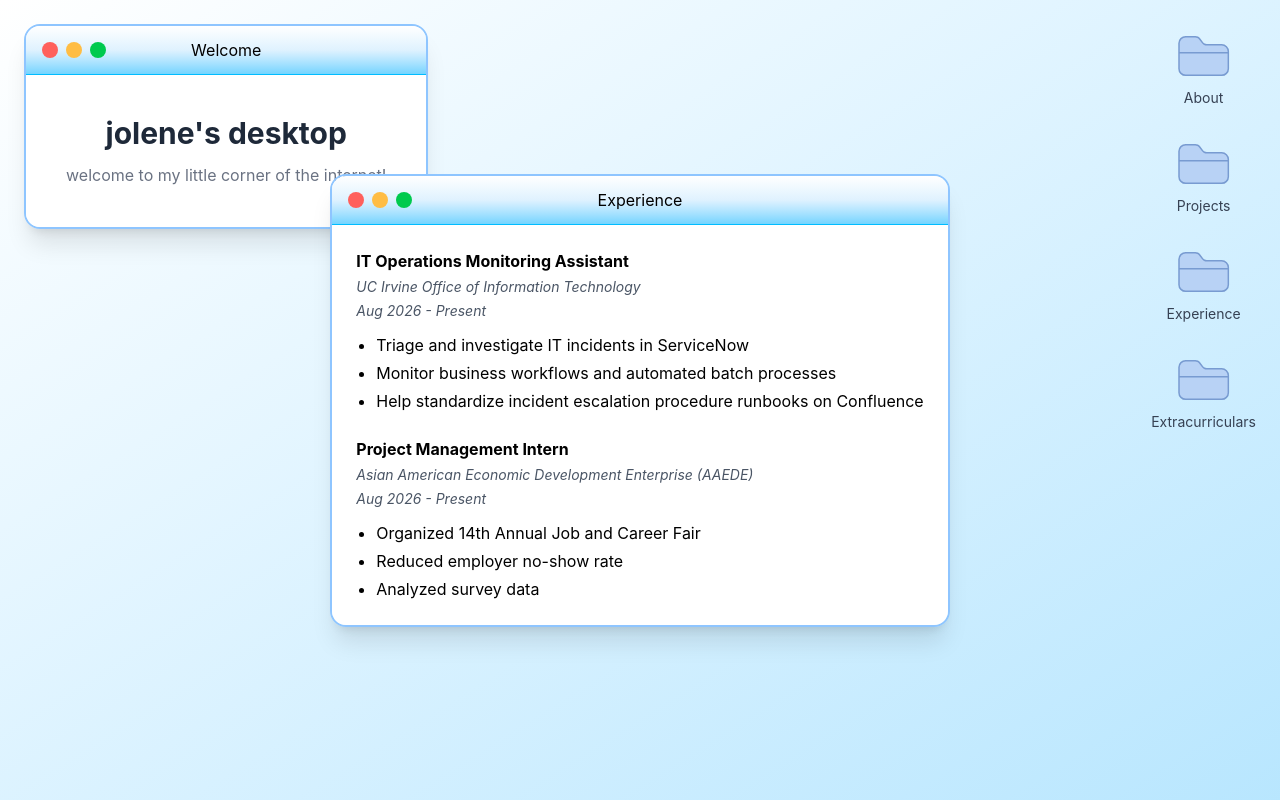
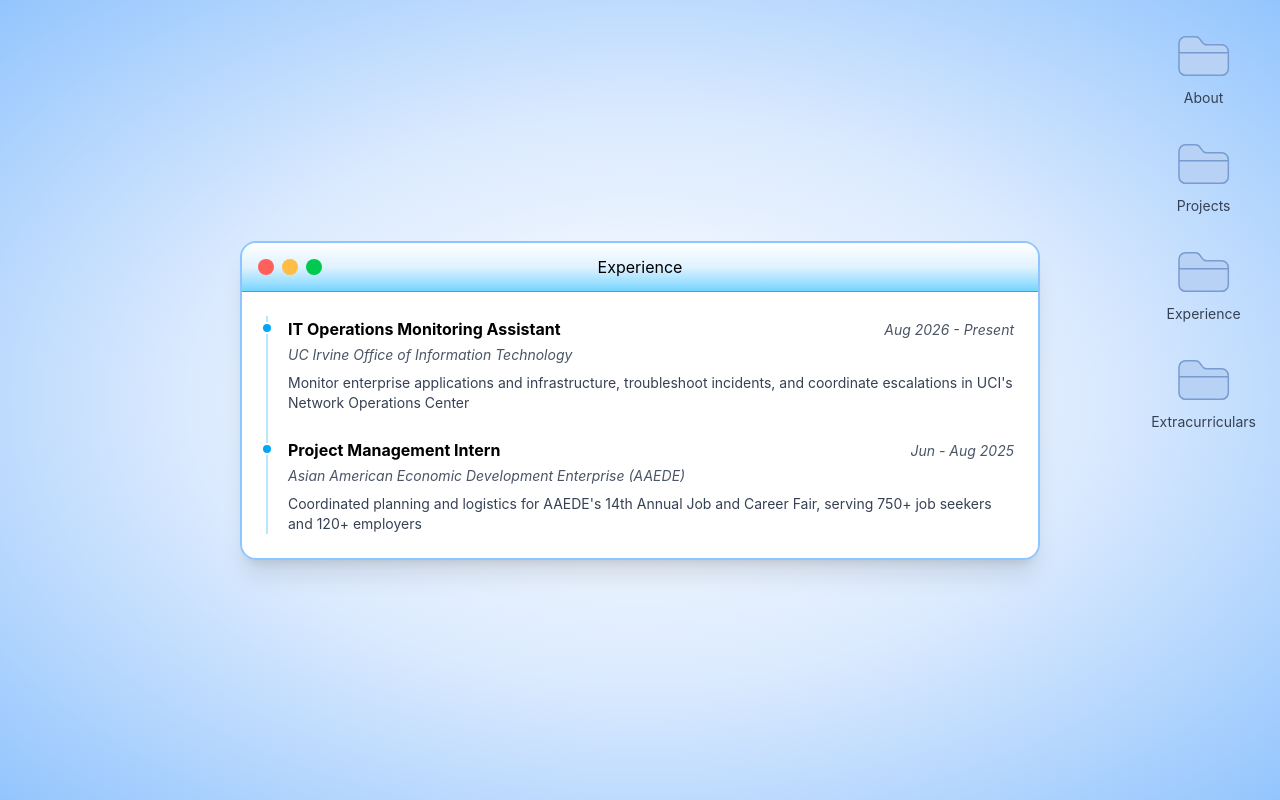
Before and after one commit to jolene1115/personal-portfolio, a React (Vite) app: page / in a window 1280 px wide. Both pictures are taken after a click on the button "Experience". Built offline with nearby package versions, Linux system fonts and the light colour scheme.

Commit message:
docs: refine experience descriptions

```diff
--- a/src/App.tsx
+++ b/src/App.tsx
@@ -10,11 +10,13 @@ function App() {
   const [openFolder, setOpenFolder] = useState<string | null>(null)
   const [showWelcome, setShowWelcome] = useState(true)
   return (
-    <div className="relative min-h-screen bg-linear-to-br from-white to-sky-200 flex items-center justify-center">
+    <div className="relative min-h-screen
+          bg-[radial-gradient(ellipse_at_center,#ffffff_0%,#dbeafe_50%,#93c5fd_100%)]
+          flex items-center justify-center">
 
       {showWelcome && (
-        <div className="md:absolute md:left-6 md:top-6">
-          <Window title="Welcome" onClose={() => setShowWelcome(false)}>
+
+          <Window title="Welcome" compact onClose={() => setShowWelcome(false)}>
             <div className="p-4 text-center">
               <h1 className="text-3xl font-bold text-gray-800">jolene's desktop</h1>
               <p className="mt-3 text-gray-500">
@@ -22,7 +24,7 @@ function App() {
               </p>
             </div>
           </Window>
-         </div>
+
       )}
 
 
--- a/src/components/Experience.tsx
+++ b/src/components/Experience.tsx
@@ -1,34 +1,53 @@
 export default function Experience(){
     return (
-        <div className="space-y-6">
-            <section>
-                <h2 className="font-bold">IT Operations Monitoring Assistant</h2>
+        <div className="space-y-6 border-l-2 border-sky-200 pl-5">
+            <section className="relative">
+                <span
+                    aria-hidden="true"
+                    className="absolute -left-[21px] top-3 h-3 w-3 -translate-x-1/2 -translate-y-1/2
+                    rounded-full border-2 border-white bg-sky-500"
+                />
+                <div className="flex flex-col gap-1 sm:flex-row sm:items-baseline sm:justify-between sm:gap-4">
+                    <h2 className="font-bold">IT Operations Monitoring Assistant</h2>
+                    <p className="mt-1 text-sm italic text-gray-600">
+                    Aug 2026 - Present
+                    </p>
+                </div>
+
                 <p className="mt-1 text-sm italic text-gray-600">
                     UC Irvine Office of Information Technology
                 </p>
-                <p className="mt-1 text-sm italic text-gray-600">
-                    Aug 2026 - Present
+
+                <p className="mt-2 text-sm text-gray-700">
+                    Monitor enterprise applications and
+                    infrastructure, troubleshoot incidents,
+                    and coordinate escalations in UCI's Network Operations Center
                 </p>
-                <ul className="mt-3 list-disc space-y-1 pl-5">
-                    <li>Triage and investigate IT incidents in ServiceNow</li>
-                    <li>Monitor business workflows and automated batch processes</li>
-                    <li>Help standardize incident escalation procedure runbooks on Confluence</li>
-                </ul>
+
+
             </section>
 
-            <section>
-                <h2 className="font-bold">Project Management Intern</h2>
+            <section className="relative">
+                <span
+                    aria-hidden="true"
+                    className="absolute -left-[21px] top-3 h-3 w-3 -translate-x-1/2 -translate-y-1/2
+                    rounded-full border-2 border-white bg-sky-500"
+                />
+                <div className="flex flex-col gap-1 sm:flex-row sm:items-baseline sm:justify-between sm:gap-4">
+                    <h2 className="font-bold">Project Management Intern</h2>
+                    <p className="mt-1 text-sm italic text-gray-600">
+                    Jun - Aug 2025
+                    </p>
+                </div>
                 <p className="mt-1 text-sm italic text-gray-600">
                     Asian American Economic Development Enterprise (AAEDE)
                 </p>
-                <p className="mt-1 text-sm italic text-gray-600">
-                    Aug 2026 - Present
+
+               <p className="mt-2 text-sm text-gray-700">
+                    Coordinated planning and logistics for
+                    AAEDE's 14th Annual Job and Career Fair,
+                    serving 750+ job seekers and 120+ employers
                 </p>
-                <ul className="mt-3 list-disc space-y-1 pl-5">
-                    <li>Organized 14th Annual Job and Career Fair</li>
-                    <li>Reduced employer no-show rate</li>
-                    <li>Analyzed survey data</li>
-                </ul>
             </section>
         </div>
     )
--- a/src/components/Window.tsx
+++ b/src/components/Window.tsx
@@ -4,11 +4,12 @@ type WindowProps = {
   title: string
   onClose: () => void
   children?: ReactNode
+  compact?: boolean
 }
 
 function Window({ title, onClose, children, compact = false }: WindowProps) {
   return (
-     <div className="`${compact ? 'w-[400px]' : 'w-[800px]'} max-w-[90vw] overflow-hidden rounded-2xl border-2 border-blue-300 shadow-xl">
+     <div className={`${compact ? 'w-[400px]' : 'w-[800px]'} max-w-[90vw] overflow-hidden rounded-2xl border-2 border-blue-300 shadow-xl`}>
 
       {/* Title bar */}
       <div className="flex items-center gap-4 border-b border-sky-400 bg-linear-to-b from-white via-sky-100 to-sky-300 p-4 relative">
```
